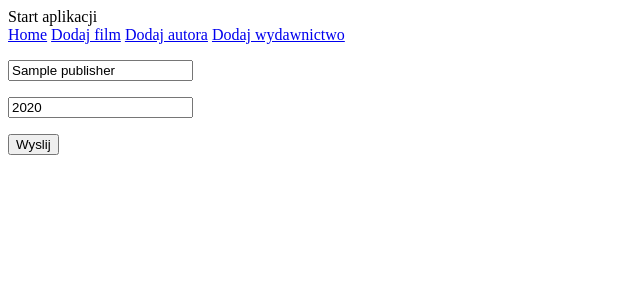
After one commit to Marcinxvx/projekt_do_nauki_django, a Django app: page /update_publisher/1 in a window 1280 px wide. The commit adds this page. Shown: the top 300 px of the page, without its empty margins (0-640 px from the left). Run offline with Django 5.2, Linux system fonts and the light colour scheme; tables that the repository leaves empty hold one stand-in row (values such as "Sample post").

Commit message:
pbulisher CRUD views and templates

```diff
--- a/films/models.py
+++ b/films/models.py
@@ -9,3 +9,7 @@ class Author(models.Model):
 class Film(models.Model):
     title = models.CharField(max_length=100)
     author = models.ForeignKey(Author, on_delete=models.CASCADE)
+
+class Publisher(models.Model):
+    name = models.CharField(max_length=100)
+    year = models.IntegerField()
--- /dev/null
+++ b/films/templates/publisher/publisher_form.html
@@ -0,0 +1,10 @@
+{% block zawartosc %}
+	<div>
+        <form method="POST">
+            {% csrf_token %}
+            <p><input type="text" name="name" placeholder="Nazwa" value="{{ publisher.name }}"></p>
+            <p><input type="text" name="year" placeholder="Rok" value="{{ publisher.year }}"></p>
+            <p><button type="submit">Wyslij</button></p>
+        </form>
+    </div>
+{% endblock %}
--- /dev/null
+++ b/films/templates/publisher/update_publisher.html
@@ -0,0 +1,4 @@
+{% extends 'base.html' %}
+{% block zawartosc %}
+    {% include 'publisher/publisher_form.html' %}
+{% endblock %}
--- a/films/views.py
+++ b/films/views.py
@@ -4,7 +4,7 @@ from django.shortcuts import render
 from django.urls import reverse
 
 from django.views import View
-from films.models import Author
+from films.models import Author, Publisher
 
 
 # Create your views here.
@@ -48,3 +48,33 @@ class UpdateAuthorView(View):
                                                                                                             # args = [...] — lista pozycyjna ---> Musi się zgadzać kolejność z tym, co masz w path():
                                                                                                             # kwargs = {...} — słownik nazwanych argumentów ---> Kolejność nie ma znaczenia
                                                                                                             #                                               ---> Klucze muszą dokładnie pasować do nazw w URL (np. primary_key)
+class AddPublisherView(View):
+    def get(self, request):
+        publishers = Publisher.objects.all()
+        return render(request, 'publisher/add_publisher.html', {'publishers': publishers})
+    def post(self, request):
+        name = request.POST['name']
+        year = request.POST['year']
+        publisher = Publisher.objects.create(name=name, year=year)
+        return HttpResponseRedirect(reverse('add_publisher'))
+
+class DeletePublisherView(View):
+    def get(selfself, request, primary_key):
+        publisher = Publisher.objects.get(pk=primary_key)
+        return render(request, 'publisher/delete_publisher.html', {'publsher': publisher})
+    def post(self, request, primary_key):
+        publisher = Publisher.objects.get(pk=primary_key)
+        if request.POST['operation'] == "Tak":
+            publisher.delete()
+        return HttpResponseRedirect(reverse('add_publisher'))
+
+class UpdatePublisherView(View):
+    def get(self, request, primary_key):
+        publisher = Publisher.objects.get(pk=primary_key)
+        return render(request, 'publisher/update_publisher.html', {'publisher': publisher})
+    def post(self, request, primary_key):
+        publisher = Publisher.objects.get(pk=primary_key)
+        publisher.name = request.POST['name']
+        publisher.year = request.POST['year']
+        publisher.save()
+        return HttpResponseRedirect(reverse('update_publisher', kwargs={'primary_key': primary_key}))
--- a/projekt_do_nauki_django/urls.py
+++ b/projekt_do_nauki_django/urls.py
@@ -26,4 +26,8 @@ urlpatterns = [
     path('add_author/', views.AddAuthorView.as_view(), name='add_author'),
     path('delete_author/<int:primary_key>', views.DeleteAuthorView.as_view(), name='delete_author'), # z add_author.html dostaje <a href= z danymi iprzekazuje do adresu i odpala widok, potem wracamy znowu tutaj poprzez delete_author.html bo w formularzu mamy metode POST, dane juz mamy z paska adresu np. /delete_author/5
     path('update_author/<int:primary_key>', views.UpdateAuthorView.as_view(), name='update_author'),
+    path('add_publisher/', views.AddPublisherView.as_view(), name='add_publisher'),
+    path('delete_publisher/<int:primary_key>', views.DeletePublisherView.as_view(), name='delete_publisher'),
+    path('update_publisher/<int:primary_key>', views.UpdatePublisherView.as_view(), name='update_publisher'),
+
 ]
--- a/templates/links.html
+++ b/templates/links.html
@@ -2,4 +2,5 @@
     <a href="{% url 'home' %}">Home</a>
     <a href="{%  url 'add_film' %}">Dodaj film</a>
     <a href="{% url 'add_author' %}">Dodaj autora</a>
+    <a href="{% url 'add_publisher' %}">Dodaj wydawnictwo</a>
 </div>
```
Also changed, not shown: films/templates/publisher/add_publisher.html (added, +16 -0 lines), films/templates/publisher/delete_publisher.html (added, +13 -0 lines), films/migrations/0002_publisher.py (added).
